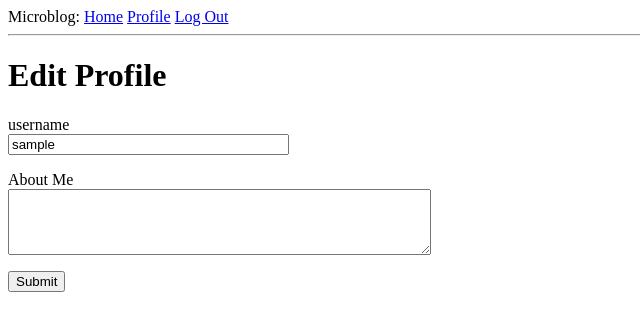
After one commit to jboyd8/microblog, a Flask app: page /edit_profile in a window 1280 px wide. The commit adds this page. Shown: the top 331 px of the page, without its empty margins (0-640 px from the left). Run offline with Flask 2, Linux system fonts and the light colour scheme; the visitor is signed in with stand-in values (Sample User, id 1); data comes from the database, SQL or seed files in the repository; both versions use the stored data as it was after the commit.

Commit message:
feat: added last seen and about me to user profile and ability to edit profile

```diff
--- a/app/forms.py
+++ b/app/forms.py
@@ -1,6 +1,6 @@
 from flask_wtf import FlaskForm
-from wtforms import StringField, PasswordField, BooleanField, SubmitField
-from wtforms.validators import DataRequired, ValidationError, Email, EqualTo
+from wtforms import StringField, PasswordField, BooleanField, SubmitField, TextAreaField
+from wtforms.validators import DataRequired, ValidationError, Email, EqualTo, Length
 from app.models import User
 
 class LoginForm(FlaskForm):
@@ -25,3 +25,9 @@ class RegistrationForm(FlaskForm):
         user = User.query.filter_by(email=email.data).first()
         if user is not None:
             raise ValidationError('Please use a different email address.')
+
+
+class EditProfileForm(FlaskForm):
+    username = StringField('username', validators=[DataRequired()])
+    about_me = TextAreaField('About Me', validators=[Length(min=0, max=140)])
+    submit = SubmitField('Submit')
--- a/app/models.py
+++ b/app/models.py
@@ -10,6 +10,8 @@ class User(UserMixin, db.Model):
     email = db.Column(db.String(120), index=True, unique=True)
     password_hash = db.Column(db.String(128))
     posts = db.relationship('Post', backref='author', lazy='dynamic')
+    about_me = db.Column(db.String(140))
+    last_seen = db.Column(db.DateTime, default=datetime.utcnow)
 
     def __repr__(self):
         return '<User {}>'.format(self.username)
--- a/app/routes.py
+++ b/app/routes.py
@@ -1,9 +1,10 @@
 from flask import render_template, flash, redirect, request, url_for
 from app import app, db
-from app.forms import LoginForm, RegistrationForm
+from app.forms import LoginForm, RegistrationForm, EditProfileForm
 from flask_login import current_user, login_user, logout_user, login_required
 from app.models import User
 from werkzeug.urls import url_parse
+from datetime import datetime
 
 @app.route('/')
 @app.route('/index')
@@ -70,3 +71,26 @@ def user(username):
         {'author': user, 'body': 'Test post #2'}
     ]
     return render_template('user.html', user=user, posts=posts)
+
+
+@app.before_request
+def before_request():
+    if current_user.is_authenticated:
+        current_user.last_seen = datetime.utcnow()
+        db.session.commit()
+
+
+@app.route('/edit_profile', methods=['GET', 'POST'])
+@login_required
+def edit_profile():
+    form = EditProfileForm()
+    if form.validate_on_submit():
+        current_user.username = form.username.data
+        current_user.about_me = form.about_me.data
+        db.session.commit()
+        flash('Your changes have been saved.')
+        return redirect(url_for('edit_profile'))
+    elif request.method == 'GET':
+        form.username.data = current_user.username
+        form.about_me.data = current_user.about_me
+    return render_template('edit_profile.html', title='Edit Profile', form=form)
--- /dev/null
+++ b/app/templates/_post.html
@@ -0,0 +1,6 @@
+<table>
+    <tr valign='top'>
+        <td><img src="{{ post.author.avatar(36) }}"></td>
+        <td>{{ post.author.username }} says:<br>{{ post.body }}</td>
+    </tr>
+</table>
--- /dev/null
+++ b/app/templates/edit_profile.html
@@ -0,0 +1,23 @@
+{% extends 'base.html' %}
+{% block content %}
+
+<h1>Edit Profile</h1>
+<form action="" method="post">
+    {{ form.hidden_tag() }}
+    <p>
+        {{ form.username.label }} <br>
+        {{ form.username(size=32) }} <br>
+        {% for error in form.username.errors %}
+        <span style="color: red;">[{{ error }}]</span>
+        {% endfor %}
+    </p>
+    <p>
+        {{ form.about_me.label }} <br>
+        {{ form.about_me(cols=50, rows=4) }} <br>
+        {% for error in form.about_me.errors %}
+        <span style="color: red;" >[{{ error }}]</span>
+        {% endfor %}
+    </p>
+    <p>{{ form.submit() }}</p>
+</form>
+{% endblock %}
```
Also changed, not shown: app/templates/user.html (+6 -7 lines), migrations/versions/633c2e962fdd_new_fields_in_user_model.py (added, +30 -0 lines), app.db.
